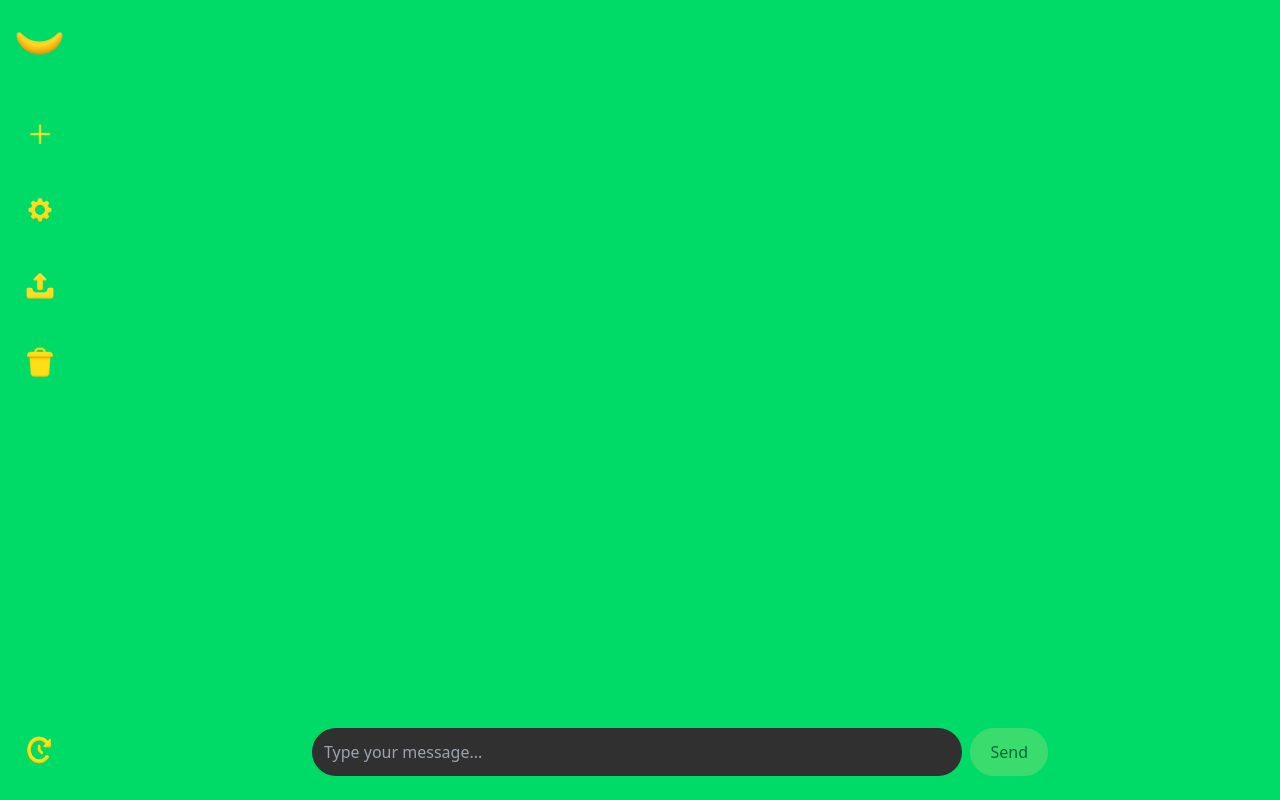
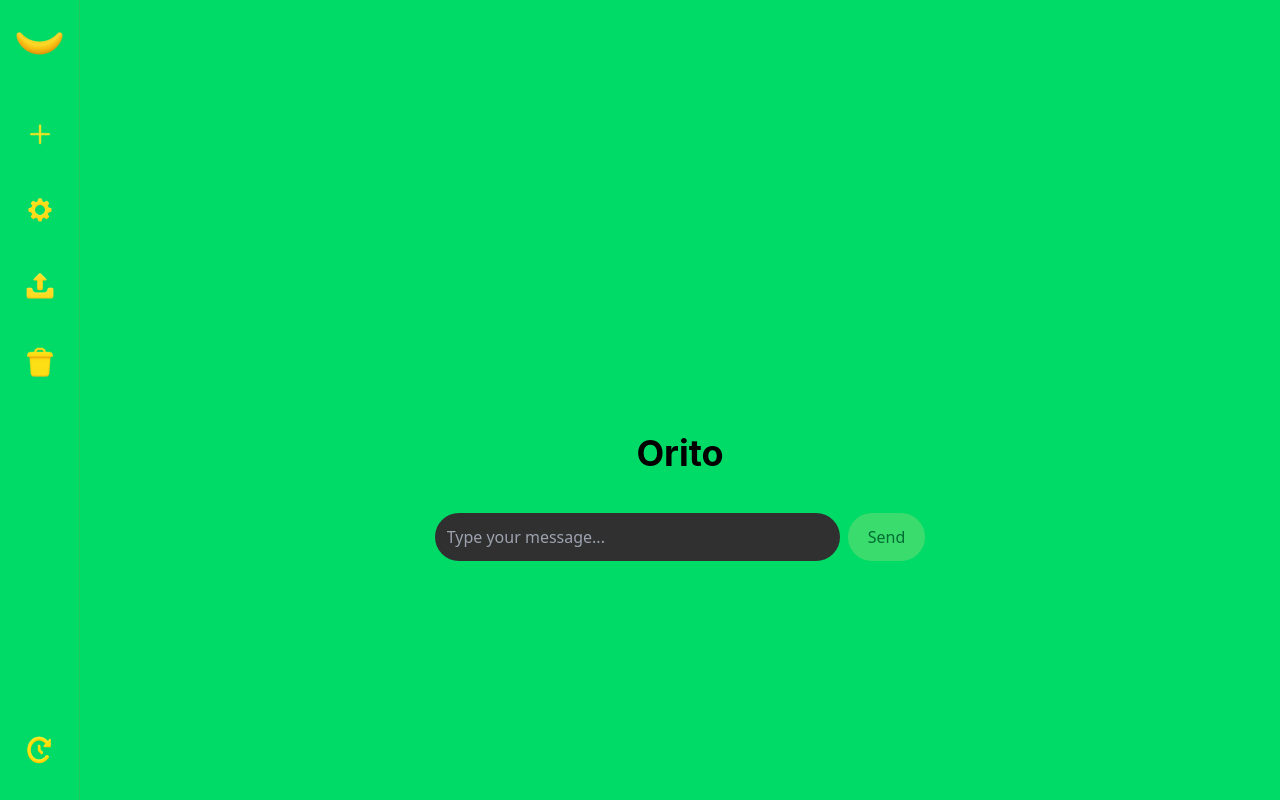
Before and after one commit to auricIecu/ori.v3, a React (Vite) app in the folder Chatbot/frontend/chatbotui/: page / in a window 1280 px wide. Built offline with nearby package versions, Linux system fonts and the light colour scheme.

Commit message:
orito con cuadro de texto y palabra orito en el medio, pero no asthetic

```diff
--- a/Chatbot/frontend/chatbotui/package.json
+++ b/Chatbot/frontend/chatbotui/package.json
@@ -10,6 +10,7 @@
     "preview": "vite preview"
   },
   "dependencies": {
+    "@fontsource/inter": "^5.2.6",
     "react": "^18.3.1",
     "react-dom": "^18.3.1"
   },
--- a/Chatbot/frontend/chatbotui/src/App.jsx
+++ b/Chatbot/frontend/chatbotui/src/App.jsx
@@ -13,6 +13,7 @@ const App = () => {
   const [chatHistory, setChatHistory] = useState([]);
   const [isChatActive, setIsChatActive] = useState(true);
   const [loading, setLoading] = useState(false);
+  const [isFirstInteraction, setIsFirstInteraction] = useState(true);
   const [conversationId, setConversationId] = useState(null);
   const [systemMessage, setSystemMessage] = useState('You are a useful AI assistant.');
   const [showSystemMessage, setShowSystemMessage] = useState(false);
@@ -308,7 +309,7 @@ const App = () => {
         <div
           ref={chatContainerRef}
           className="overflow-y-auto flex-grow space-y-4 mb-4 p-2 sm:p-4"
-          style={{ height: 'calc(100vh - 140px)' }}
+          style={{ height: isFirstInteraction ? 'calc(30vh)' : 'calc(100vh - 140px)' }}
         >
           {chatHistory.map((msg, index) => (
             <div
@@ -352,13 +353,28 @@ const App = () => {
 
 
         {isChatActive && (
-          <form onSubmit={sendMessage} className="flex flex-col sm:flex-row items-center sm:space-x-2 sticky bottom-0 bg-[#00db67] py-2 mt-auto">
+          <div className={`flex flex-col items-center ${isFirstInteraction ? 'h-full justify-center' : ''}`}>
+            {isFirstInteraction && (
+              <h1 className="text-4xl font-bold mb-8 text-black" style={{ fontFamily: '-apple-system, BlinkMacSystemFont, "Segoe UI", Roboto, Helvetica, Arial, sans-serif' }}>
+                Orito
+              </h1>
+            )}
+            <form
+              onSubmit={(e) => {
+                if (isFirstInteraction) {
+                  setIsFirstInteraction(false);
+                }
+                sendMessage(e);
+              }}
+              className={`flex flex-col sm:flex-row items-center sm:space-x-2 ${isFirstInteraction ? 'w-2/3 mx-auto' : 'sticky bottom-0 w-full'} bg-[#00db67] py-2 ${isFirstInteraction ? '' : 'mt-auto'}`}
+            >
               <input
                 type="text"
                 value={message}
                 onChange={(e) => setMessage(e.target.value)}
                 className="w-full p-3 focus:outline-none bg-[#303030] text-white text-sm sm:text-base rounded-full"
                 placeholder="Type your message..."
+                autoFocus={isFirstInteraction}
               />
               <button
                 type="submit"
@@ -368,6 +384,7 @@ const App = () => {
                 Send
               </button>
             </form>
+          </div>
         )}
       </div>
     </div>
```
Also changed, not shown: 2 other files (tests, documents, lock files or other folders). Lines whose indentation alone changed are shown as unchanged.
